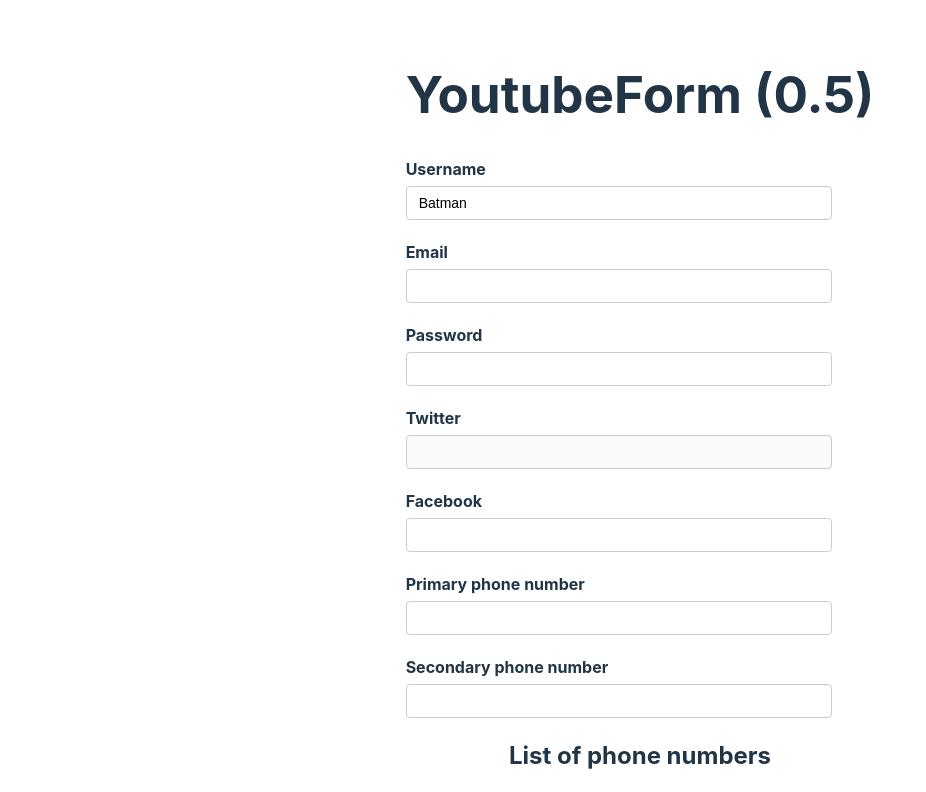
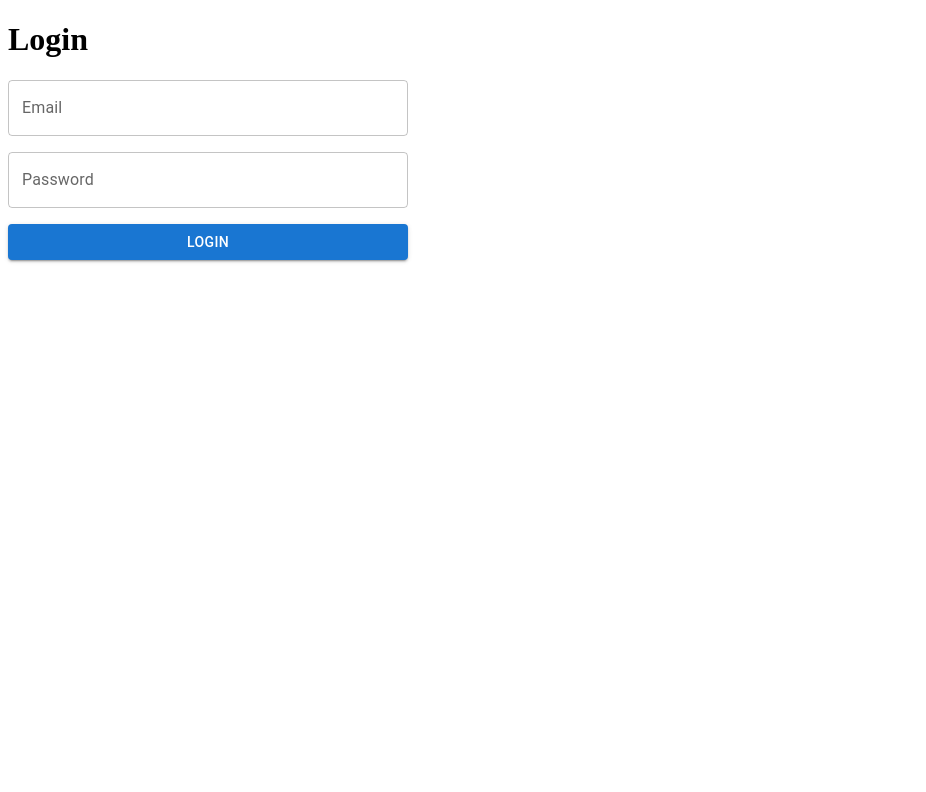
Before and after one commit to thinhnguyen5/react-hook-form, a React (Create React App) app: page / in a window 1280 px wide. Shown: the top 792 px of the page, without its empty margins (0-926 px from the left). Built offline with nearby package versions, Linux system fonts and the light colour scheme.

Commit message:
MuiLoginForm

```diff
--- a/package.json
+++ b/package.json
@@ -3,6 +3,10 @@
   "version": "0.1.0",
   "private": true,
   "dependencies": {
+    "@emotion/react": "^11.13.3",
+    "@emotion/styled": "^11.13.0",
+    "@mui/icons-material": "^5.16.7",
+    "@mui/material": "^5.16.7",
     "@testing-library/jest-dom": "^5.17.0",
     "@testing-library/react": "^13.4.0",
     "@testing-library/user-event": "^13.5.0",
--- a/src/App.tsx
+++ b/src/App.tsx
@@ -1,10 +1,12 @@
-import './App.css';
-import YoutubeForm from './components/YoutubeForm';
+
+import MuiLoginForm from './components/MuiLoginForm';
+// import YoutubeForm from './components/YoutubeForm';
 
 function App() {
   return (
     <div className="App">
-        <YoutubeForm />
+        {/* <YoutubeForm /> */}
+        <MuiLoginForm />
     </div>
   );
 }
--- /dev/null
+++ b/src/components/MuiLoginForm.tsx
@@ -0,0 +1,108 @@
+import {
+  TextField,
+  Button,
+  Stack,
+  Alert,
+  AlertTitle,
+  AlertProps,
+  Snackbar,
+} from "@mui/material";
+import { useForm } from "react-hook-form";
+import { useState, useEffect, forwardRef } from "react";
+import CheckIcon from "@mui/icons-material/Check";
+
+type FormValues = {
+  email: string;
+  password: string;
+};
+
+const SnackbarAlert = forwardRef<HTMLDivElement, AlertProps>(
+  function SnackbarAlert(props, ref) {
+    return <Alert elevation={6} ref={ref} {...props} />;
+  }
+);
+
+const MuiLoginForm = () => {
+  const [open, setOpen] = useState(false);
+  const form = useForm<FormValues>({
+    defaultValues: {
+      email: "",
+      password: "",
+    },
+  });
+
+  const { register, handleSubmit, formState, reset } = form;
+  const { errors, isSubmitSuccessful } = formState;
+
+  const onSubmit = (data: FormValues) => {
+    setOpen(true);
+  };
+
+  useEffect(() => {
+    if (isSubmitSuccessful) {
+      reset();
+    }
+  });
+
+  const handleClose = (
+    event?: React.SyntheticEvent | Event,
+    reason?: string
+  ) => {
+    if (reason === "clickaway") {
+      return;
+    }
+    setOpen(false);
+  };
+
+  return (
+    <>
+      <h1>Login</h1>
+      <form onSubmit={handleSubmit(onSubmit)} noValidate>
+        <Stack spacing={2} width={400}>
+          <TextField
+            label="Email"
+            type="email"
+            {...register("email", {
+              required: "Email is required",
+            })}
+            error={!!errors.email}
+            helperText={errors.email?.message}
+          />
+          <TextField
+            label="Password"
+            type="password"
+            {...register("password", {
+              required: "Email is required",
+            })}
+            error={!!errors.password}
+            helperText={errors.password?.message}
+          />
+          <Button type="submit" variant="contained" color="primary">
+            Login
+          </Button>
+          {/* <Alert
+            severity="success"
+            variant="filled"
+            icon={<CheckIcon fontSize="inherit" />}
+            action={
+              <Button color="inherit" size="small">
+                UNDO
+              </Button>
+            }
+          >
+            <AlertTitle>Success</AlertTitle>
+            This is an success message
+          </Alert> */}
+        </Stack>
+      </form>
+
+      <Snackbar open={open} autoHideDuration={6000} onClose={handleClose}>
+        <SnackbarAlert onClose={handleClose} severity="success">
+          Form submitted successfully
+        </SnackbarAlert>
+      </Snackbar>
+    </>
+  );
+};
+
+export default MuiLoginForm;
--- a/src/components/YoutubeForm.tsx
+++ b/src/components/YoutubeForm.tsx
@@ -47,6 +47,7 @@
     setValue,
     reset
   } = form;
+
   const {
     errors,
     touchedFields,
--- a/src/index.tsx
+++ b/src/index.tsx
@@ -1,6 +1,5 @@
 import React from 'react';
 import ReactDOM from 'react-dom/client';
-import './index.css';
 import App from './App';
 import reportWebVitals from './reportWebVitals';
 
```
Also changed, not shown: 1 other file (tests, documents, lock files or other folders).
